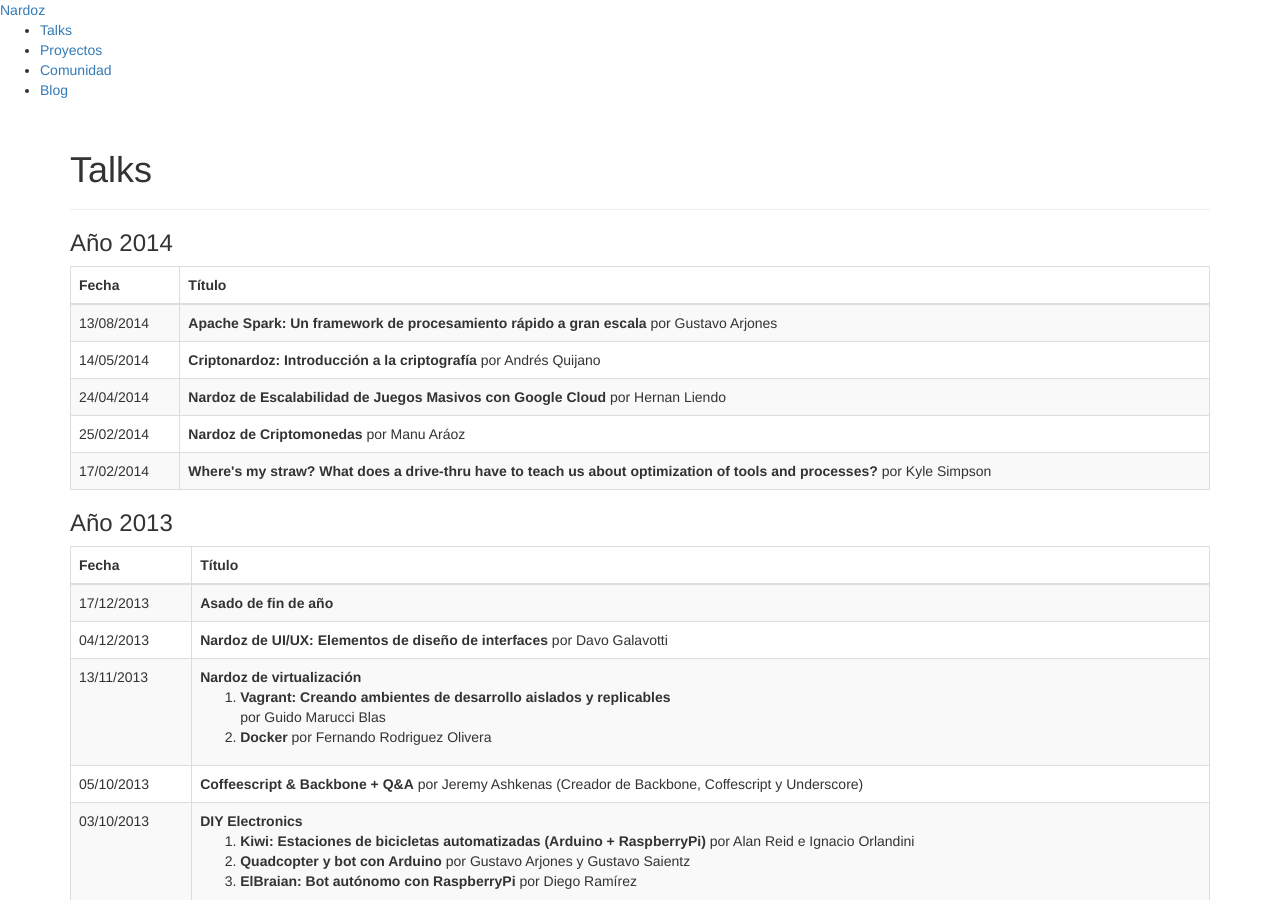
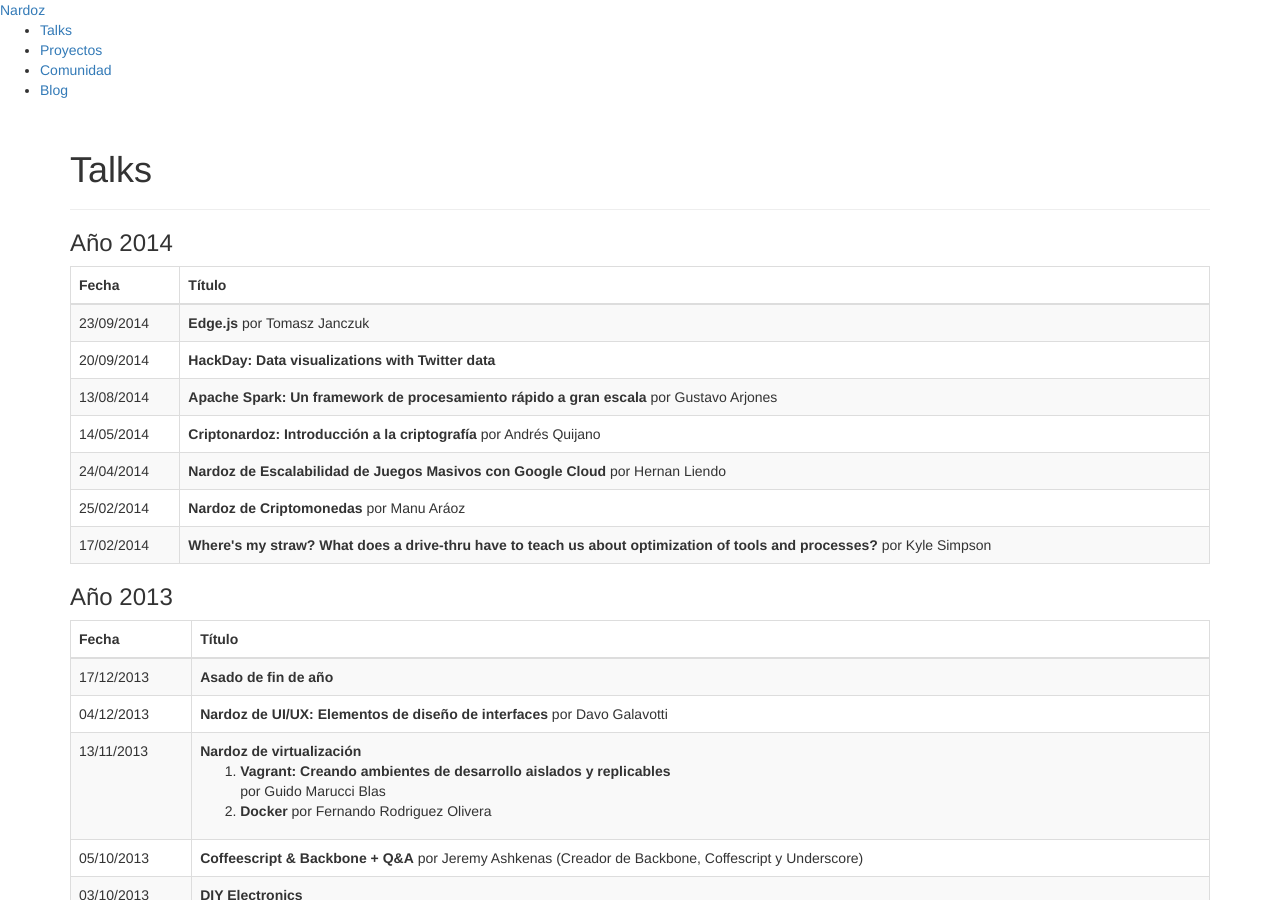
Before and after one commit to Nardoz/nardoz.github.com, a Jekyll site: the page built from talks.html, in a window 1280 px wide and 900 px high. Built offline with Jekyll 4.4.1, drawn with Linux system fonts in a browser that asks for light colours; nearby versions of some CDN libraries; library files that are not in the unit come from our copies.

Commit message:
Added talks

```diff
--- a/talks.html
+++ b/talks.html
@@ -18,6 +18,18 @@
       </tr>
     </thead>
     <tbody>
+      <tr>
+        <td>23/09/2014</td>
+        <td>
+          <strong>Edge.js</strong> por Tomasz Janczuk
+        </td>
+      </tr>
+      <tr>
+        <td>20/09/2014</td>
+        <td>
+          <strong>HackDay: Data visualizations with Twitter data</strong>
+        </td>
+      </tr>
       <tr>
         <td>13/08/2014</td>
         <td>
```
Also changed, not shown: index.html (+12 -0 lines).
